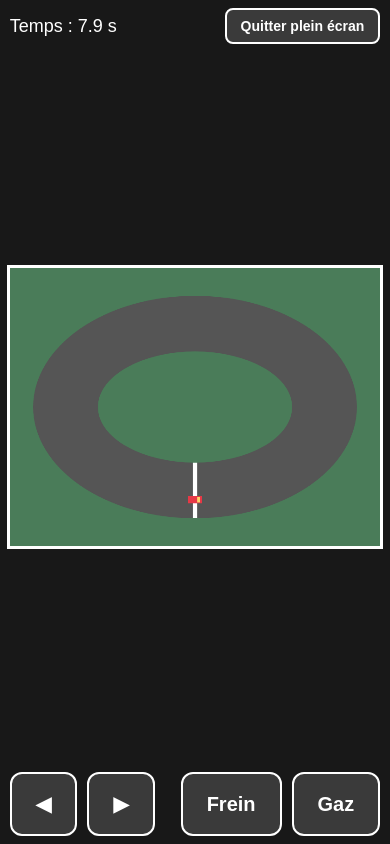
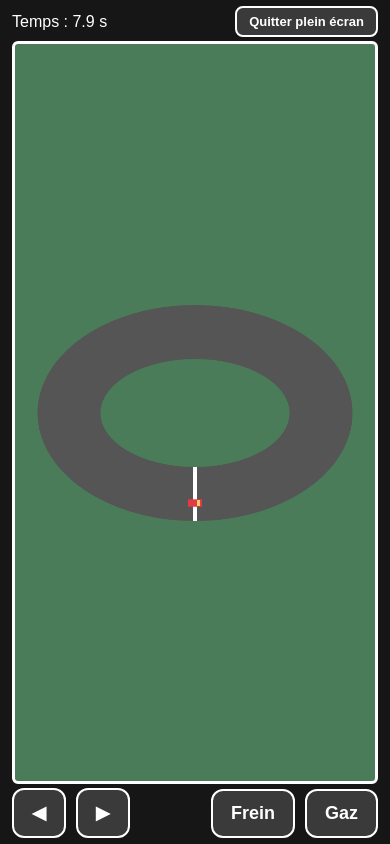
Before and after one commit to jlb30350/jeu-courses, a plain HTML site: page index.html in a window 390 px wide. Both pictures are taken after a click on the button "Plein écran". Drawn offline with Linux system fonts and the light colour scheme.

Commit message:
ajustement affichage circuit et manettes mobile

```diff
--- a/index.html
+++ b/index.html
@@ -6,69 +6,86 @@
     <meta name="viewport" content="width=device-width, initial-scale=1.0, maximum-scale=1.0, user-scalable=no">
     <title>Prototype Course</title>
     <style>
+        * {
+            box-sizing: border-box;
+        }
+
+        html,
         body {
             margin: 0;
+            padding: 0;
+            width: 100%;
+            height: 100%;
             background: #222;
-            display: flex;
-            justify-content: center;
-            align-items: center;
-            min-height: 100vh;
-            min-height: 100dvh;
             color: white;
             font-family: sans-serif;
-            flex-direction: column;
             touch-action: none;
             user-select: none;
             -webkit-user-select: none;
-            box-sizing: border-box;
-            padding: 8px;
+            overflow: hidden;
         }
 
-        /* Mode plein écran de repli quand requestFullscreen() est bloqué ou non supporté sur mobile */
+        body {
+            display: flex;
+            flex-direction: column;
+            justify-content: space-between;
+            align-items: center;
+            min-height: 100dvh;
+            padding: 8px 12px;
+        }
+
         body.fullscreen-jeu {
             position: fixed;
             inset: 0;
             width: 100vw;
             height: 100dvh;
-            min-height: 100dvh;
-            margin: 0;
-            padding: 8px;
-            background: #181818;
+            padding: 6px 12px;
+            background: #161616;
             z-index: 9999;
-            justify-content: space-between;
         }
 
         .barre-hud {
             display: flex;
             align-items: center;
             justify-content: space-between;
-            width: 95vw;
-            max-width: 800px;
-            margin-bottom: 10px;
-            font-size: 18px;
+            width: 100%;
+            max-width: 960px;
+            font-size: 16px;
             gap: 10px;
+            flex-shrink: 0;
+        }
+
+        .zone-circuit {
+            flex: 1;
+            width: 100%;
+            max-width: 960px;
+            min-height: 0;
+            display: flex;
+            justify-content: center;
+            align-items: center;
+            padding: 4px 0;
         }
 
         canvas {
             border: 3px solid #fff;
+            border-radius: 6px;
             background: #4a7c59;
-            max-width: 95vw;
-            max-height: 62dvh;
-            width: auto;
-            height: auto;
-        }
-
-        body.fullscreen-jeu canvas {
-            max-height: 68dvh;
+            width: 100%;
+            height: 100%;
+            max-width: 100%;
+            max-height: 100%;
+            object-fit: contain;
         }
 
         .controles-mobiles {
             display: flex;
             justify-content: space-between;
-            width: 95vw;
-            max-width: 800px;
-            margin-top: 12px;
-            gap: 10px;
+            align-items: center;
+            width: 100%;
+            max-width: 960px;
+            gap: 12px;
+            flex-shrink: 0;
+            padding-bottom: env(safe-area-inset-bottom, 4px);
         }
 
         .groupe-boutons {
@@ -81,8 +98,8 @@
             color: white;
             border: 2px solid #fff;
             border-radius: 12px;
-            padding: 18px 24px;
-            font-size: 20px;
+            padding: 12px 18px;
+            font-size: 18px;
             font-weight: bold;
             cursor: pointer;
             touch-action: manipulation;
@@ -95,9 +112,32 @@
         }
 
         #btn-fullscreen {
-            padding: 8px 14px;
-            font-size: 14px;
+            padding: 6px 12px;
+            font-size: 13px;
             border-radius: 8px;
+        }
+
+        @media (max-height: 500px) and (orientation: landscape) {
+
+            body,
+            body.fullscreen-jeu {
+                padding: 4px 10px;
+            }
+
+            .barre-hud {
+                font-size: 14px;
+            }
+
+            button {
+                padding: 10px 14px;
+                font-size: 16px;
+                border-radius: 10px;
+            }
+
+            #btn-fullscreen {
+                padding: 5px 10px;
+                font-size: 12px;
+            }
         }
     </style>
 </head>
@@ -108,7 +148,9 @@
         <button type="button" id="btn-fullscreen">Plein écran</button>
     </div>
 
-    <canvas id="jeu" width="800" height="600"></canvas>
+    <div class="zone-circuit">
+        <canvas id="jeu" width="800" height="600"></canvas>
+    </div>
 
     <div class="controles-mobiles">
         <div class="groupe-boutons">
@@ -196,7 +238,7 @@
                     return;
                 }
             } catch (err) {
-                // Repli automatique sur l'affichage plein écran adapté au mobile (ex. iOS / navigateurs restrictifs)
+                // Repli automatique sur l'affichage plein écran adapté au mobile
             }
 
             document.body.classList.toggle("fullscreen-jeu");
```
